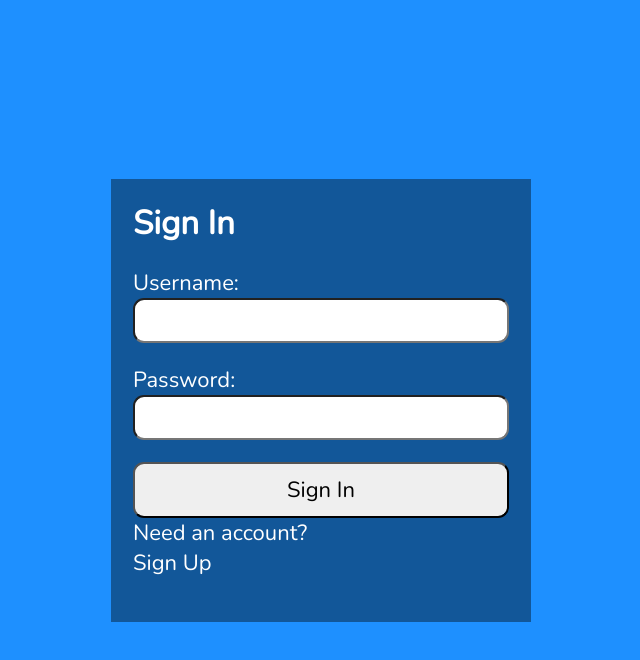
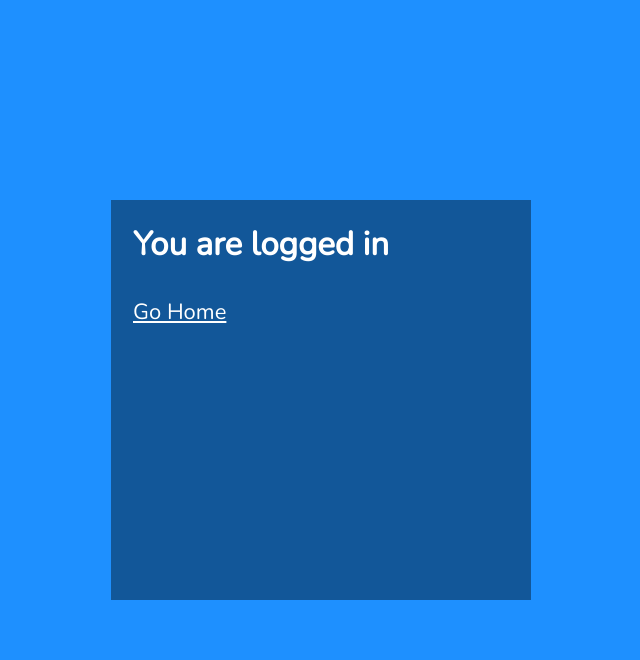
Before and after one commit to KennedyMungai/login_and_authentication_with_axios, a React (Vite) app: page / in a window 1280 px wide. Both pictures are taken after typing "Sample", "Sample123" into the empty fields and a click on the button "Sign In". Shown: the top 660 px of the page, without its empty margins (319-959 px from the left). Built offline with nearby package versions, Linux system fonts and the light colour scheme.

Commit message:
Changing the markup based on the login state

```diff
--- a/src/components/Login.jsx
+++ b/src/components/Login.jsx
@@ -26,6 +26,16 @@
 	}
 
     return (
+		<>
+			{success ? (
+				<section>
+					<h1>You are logged in</h1>
+					<br />
+					<p>
+						<a href='#'>Go Home</a>
+					</p>
+				</section>
+			) : (
 				<section>
 					<p
 						ref={errRef}
@@ -62,6 +72,8 @@
 						</p>
 					</form>
 				</section>
+			)}
+		</>
 	)
 }
 
```
Lines whose indentation alone changed are shown as unchanged.
